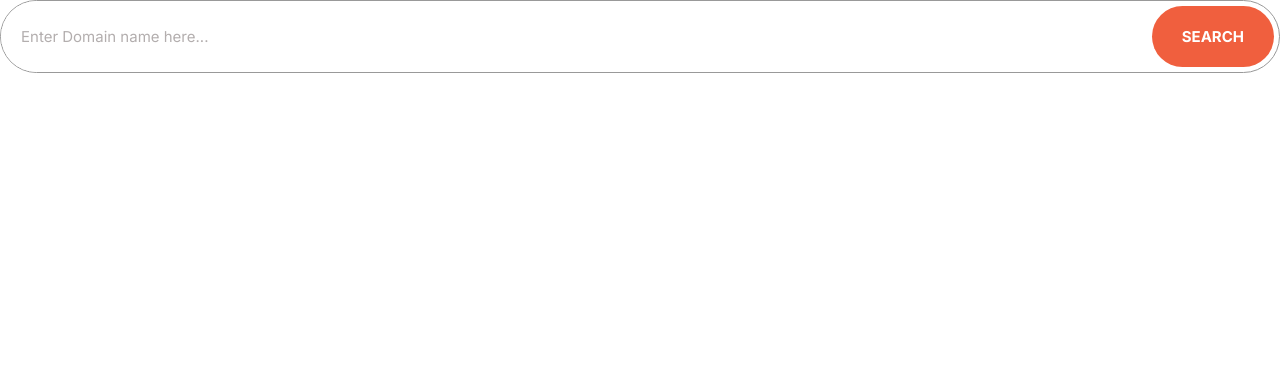
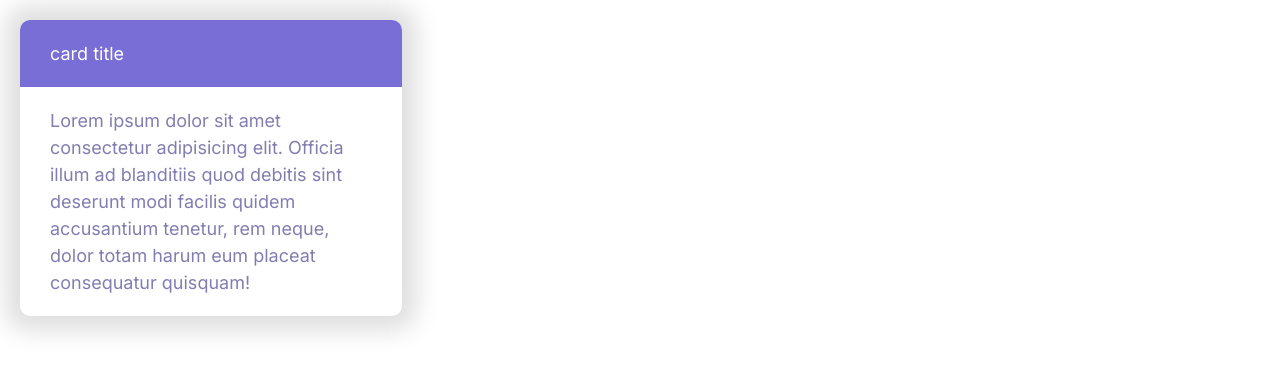
Before and after one commit to asm7979/Alify, a plain HTML site: page index.html in a window 1280 px wide. Drawn offline with Linux system fonts and the light colour scheme.

Commit message:
card component(raw ver) defined.

```diff
--- a/css/styles.css
+++ b/css/styles.css
@@ -286,3 +286,26 @@ a {
     font-size: 1.5rem;
   }
 }
+
+/* Cards */
+
+.card {
+  border-radius: 10px;
+  box-shadow: 0 0 25px 15px #dfdfdf;
+  overflow: hidden;
+}
+
+.card__header,
+.card__body {
+  padding: 2rem 3rem;
+}
+
+.card--primary .card__header {
+  background: var(--color-primary);
+  color: #fff;
+}
+
+.card--secondary .card__header {
+  background: var(--color-secondary);
+  color: #fff;
+}
--- a/index.html
+++ b/index.html
@@ -14,13 +14,16 @@
     <link rel="stylesheet" href="css/styles.css" />
   </head>
   <body>
-    <div class="input-group">
-      <input
-        type="text"
-        class="input"
-        placeholder="Enter Domain name here..."
-      />
-      <button class="button button--accent">search</button>
+    <div style="width: 33%; padding: 2rem">
+      <div class="card card--secondary">
+        <header class="card__header">card title</header>
+        <div class="card__body">
+          Lorem ipsum dolor sit amet consectetur adipisicing elit. Officia illum
+          ad blanditiis quod debitis sint deserunt modi facilis quidem
+          accusantium tenetur, rem neque, dolor totam harum eum placeat
+          consequatur quisquam!
+        </div>
+      </div>
     </div>
   </body>
 </html>
```
Also changed, not shown: components/raw-card.html (added, +10 -0 lines).
